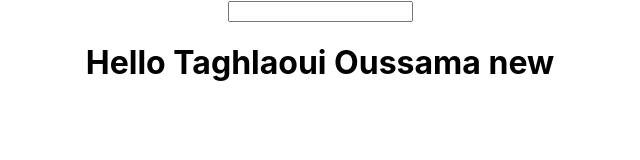
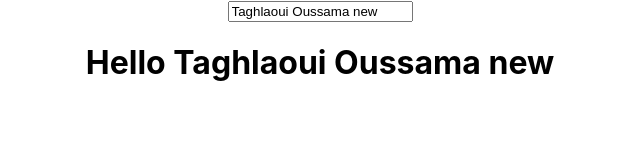
Before and after one commit to Ouss-tagh-dev/React-js-Fundamental, a React (Create React App) app: page / in a window 1280 px wide. Shown: the top 160 px of the page, without its empty margins (320-960 px from the left). Built offline with nearby package versions, Linux system fonts and the light colour scheme; the HTML template or start-up script is replaced by a standard one.

Commit message:
Two Way Data Binding, on Change update

```diff
--- a/src/components/Check.jsx
+++ b/src/components/Check.jsx
@@ -17,7 +17,7 @@ class Check extends Component {
   render() {
     return (
       <div>
-        <input type="text" name="" onChange={this.changeName} />
+        <input type="text" value={this.state.name} onChange={this.changeName} />
         <h1>Hello {this.state.name}</h1>
       </div>
     );
```
